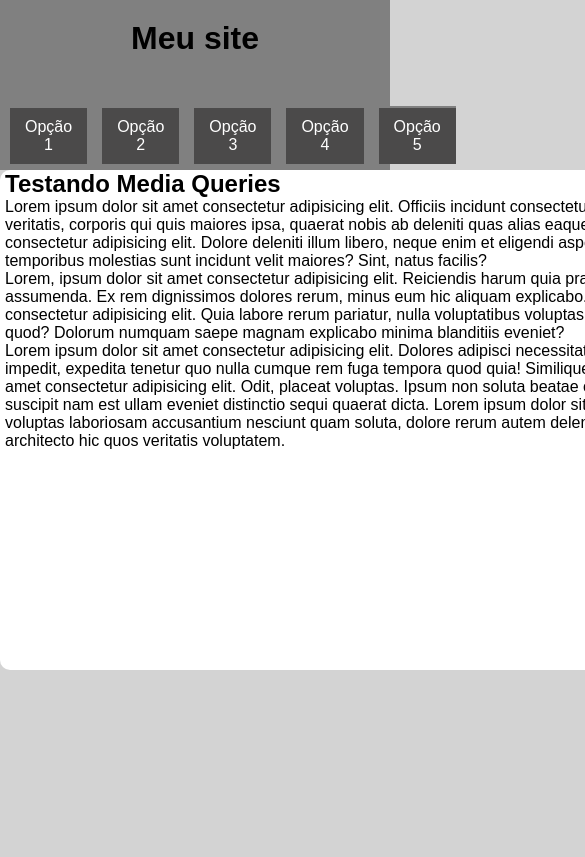
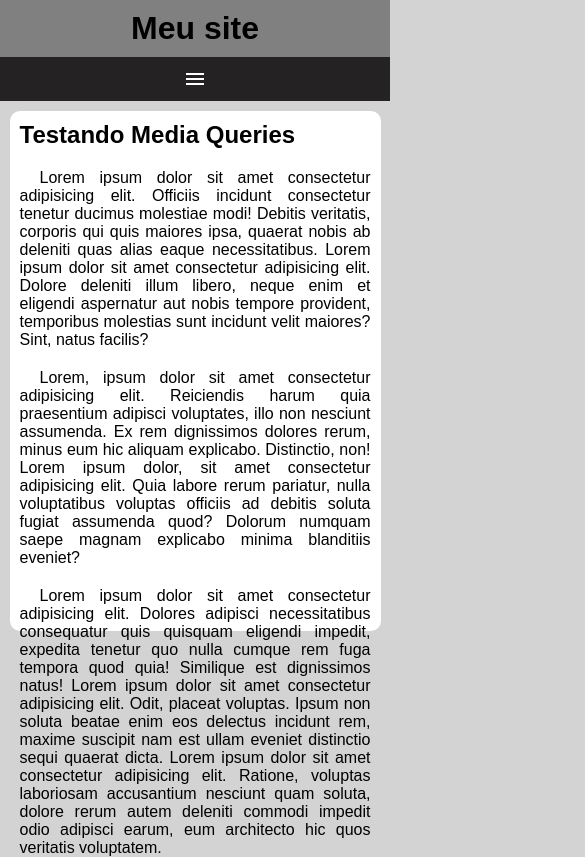
Before and after one commit to samilysiqueira/html-css, a plain HTML site: page exercicio/ex026/mq005/index.html in a window 390 px wide. Shown: the top 857 px of the page, 585 px wide, since content can reach past the window. Drawn offline with nearby package versions, Linux system fonts and the light colour scheme.

Commit message:
exercicio 026 de media query

```diff
--- a/exercicio/ex026/mq005/estilos/style.css
+++ b/exercicio/ex026/mq005/estilos/style.css
@@ -16,8 +16,6 @@ body, html{
 
 header{
     background-color: gray;
-  padding: 10px;
-  height: 150px;
 }
 
 header h1{
@@ -26,24 +24,36 @@ header h1{
 
 }
 
+span#burguer{
+    background-color: rgb(36, 34, 34);
+    color: white;
+   display: block;
+   text-align: center;
+   padding: 10px;
+   cursor: pointer;
+}
+
+span#burguer:hover{
+    background-color: white;
+    color: black;
+}
+
 menu{
-    display: block;
+    display: none;
 }
 
 menu ul {
- display: flex;
- gap: 15px;
+
  list-style-type: none;
 }
 
 
 menu ul li a{
 display: block;
-padding: 10px 15px;
-margin-top: 39px;
+padding: 10px ;
 text-decoration:none;
+text-align: center;
 background-color: rgb(75, 74, 74);
-text-align: center;
 color: white;
 border-top: 2px solid gray;
 
@@ -51,12 +61,29 @@ border-top: 2px solid gray;
 
 }
 
+menu ul li a:hover{
+    background-color: gray;
+}
+
+
 main {
+      width: 90vw;
     background-color: white;
     margin: auto;
+    padding: 10px;
+      border-radius: 10px;
+      margin-top: 10px;
     height: 500px;
-    width: 920px;
     border: 20px;
-    padding-left: 5px;
-  border-radius: 10px;
+
 }
+
+article h2{
+    padding-bottom: 20px;
+}
+
+article p{
+    text-align: justify;
+    margin-bottom: 20px;
+    text-indent:20px ;
+}
--- a/exercicio/ex026/mq005/index.html
+++ b/exercicio/ex026/mq005/index.html
@@ -4,12 +4,17 @@
     <meta charset="UTF-8">
     <meta name="viewport" content="width=device-width, initial-scale=1.0">
     <title>Media Query</title>
+ <link rel="stylesheet"
+href="https://fonts.googleapis.com/css2?family=Material+Symbols+Outlined" />
     <link rel="stylesheet" href="estilos/style.css">
 </head>
 <body>
     <header>
     <h1>Meu site</h1>
-    <menu>
+  <span id="burguer" onclick="clickMenu()" class="material-symbols-outlined">
+   menu
+  </span>
+    <menu id="itens">
         <ul>
             <li><a href="#">Opção 1</a></li>
             <li><a href="#">Opção 2</a></li>
@@ -28,5 +33,15 @@
             <p>Lorem ipsum dolor sit amet consectetur adipisicing elit. Dolores adipisci necessitatibus consequatur quis quisquam eligendi impedit, expedita tenetur quo nulla cumque rem fuga tempora quod quia! Similique est dignissimos natus! Lorem ipsum dolor sit amet consectetur adipisicing elit. Odit, placeat voluptas. Ipsum non soluta beatae enim eos delectus incidunt rem, maxime suscipit nam est ullam eveniet distinctio sequi quaerat dicta. Lorem ipsum dolor sit amet consectetur adipisicing elit. Ratione, voluptas laboriosam accusantium nesciunt quam soluta, dolore rerum autem deleniti commodi impedit odio adipisci earum, eum architecto hic quos veritatis voluptatem.</p>
         </article>
     </main>
+    <script>
+     function clickMenu(){
+         if (itens.style.display == 'block'){
+        itens.style.display = 'none'
+     }else{
+        itens.style.display = 'block'
+     }
+
+     }
+    </script>
 </body>
 </html>
```
